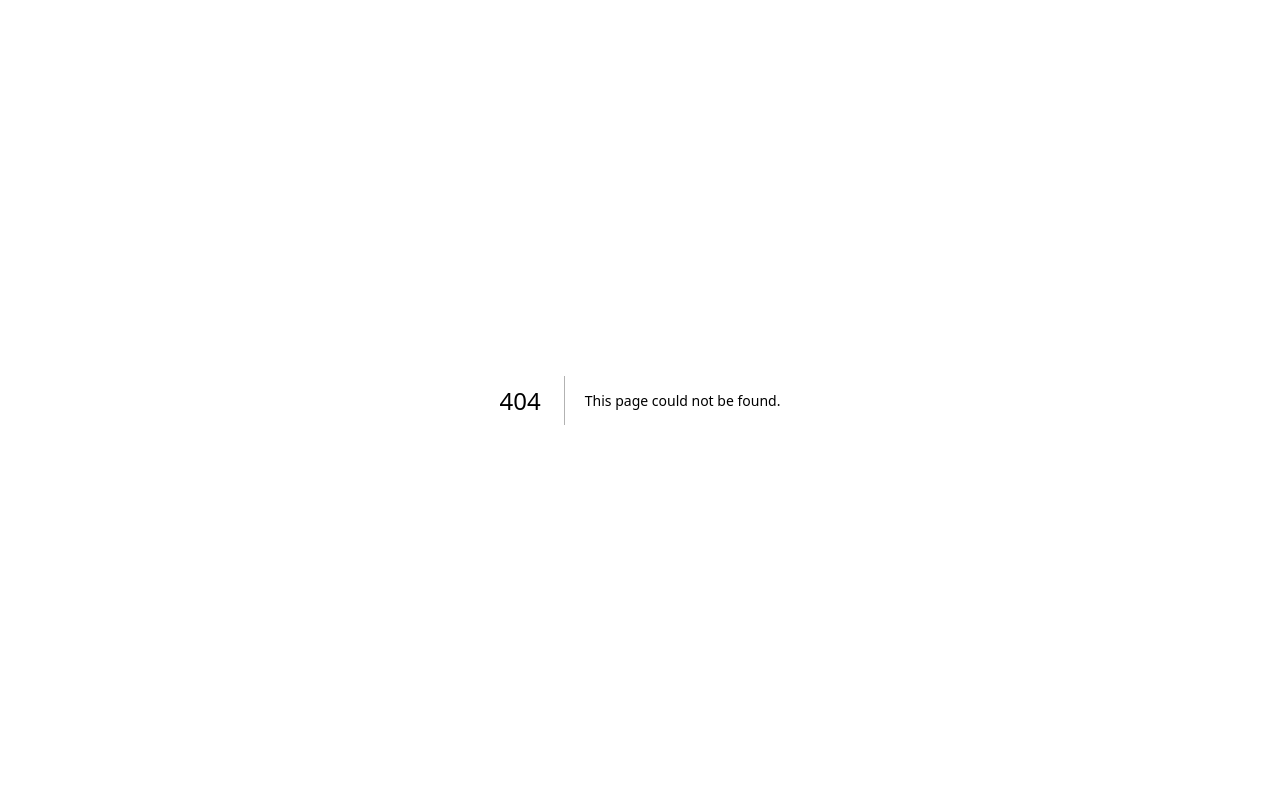
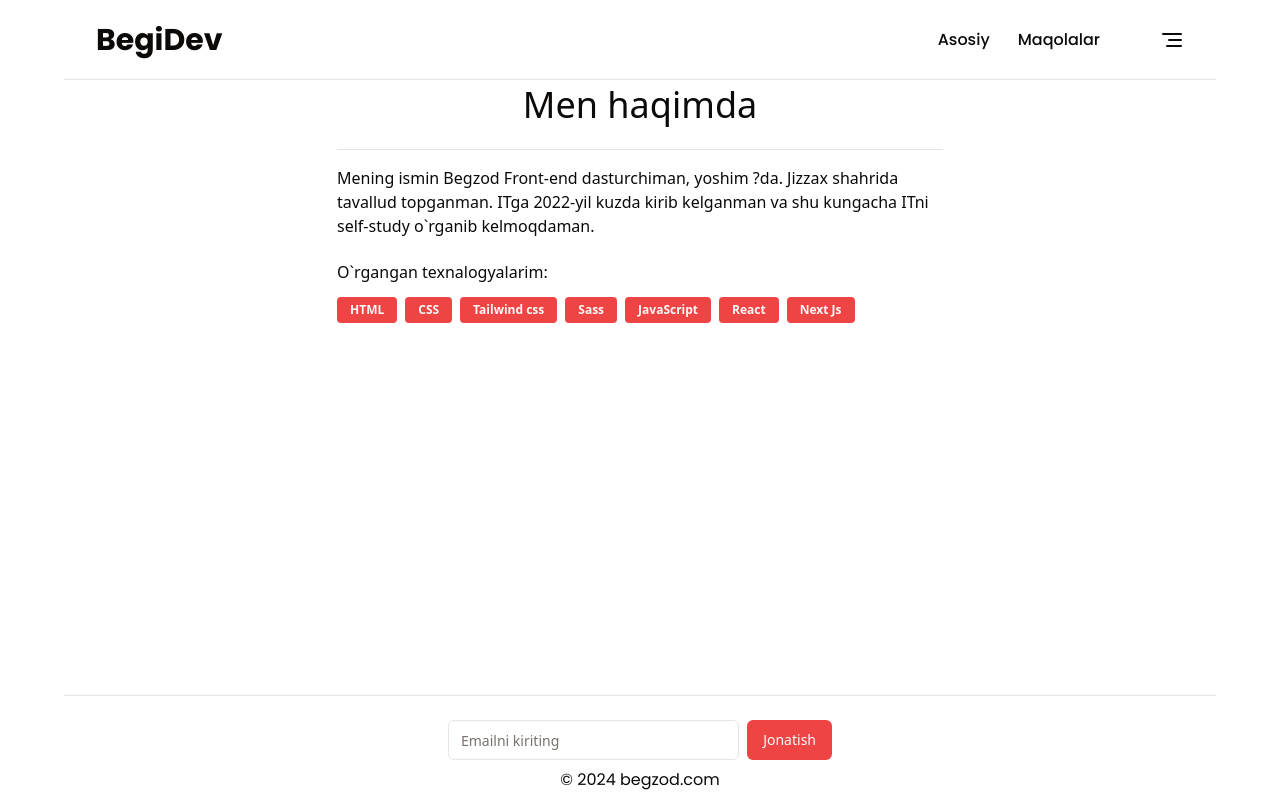
Before and after one commit to BegiDev/blog, a Next.js app: page /about in a window 1280 px wide. Before the commit this address had no page. Built offline with nearby package versions, Linux system fonts and the light colour scheme.

Commit message:
add about page and animation

```diff
--- a/app/(root)/(home)/page.tsx
+++ b/app/(root)/(home)/page.tsx
@@ -1,26 +1,28 @@
-import Image from "next/image";
-import Avatar from "../../../public/avatar.jpg";
-import Link from "next/link";
-import { Github, Instagram, Linkedin, Youtube } from "lucide-react";
-import { Button } from "@/components/ui/button";
+import Image from 'next/image';
+import Link from 'next/link';
+import { Instagram, Github, Youtube, Linkedin } from 'lucide-react';
+import Avatar from '../../../public/avatar.jpg';
+import { Button } from '@/components/ui/button';
 
-function HomePage() {
+export default function HomePage() {
   return (
     <div className="max-w-full md:max-w-[1000px] mx-auto px-4">
-      <div className="flex flex-col md:flex-row items-center gap-7 mt-[126px] md:mt-[190px]">
-        <div className="w-[125px] h-[125px] md:w-36 md:h-36 relative">
+      <div className="flex flex-col md:flex-row items-center gap-7 mt-[120px] md:mt-[190px]">
+        <div className="w-[125px] h-[125px] md:w-36 md:h-36 relative animate-slide-in-top">
           <Image
             src={Avatar}
             alt="Avatar"
             layout="fill"
-            className="rounded-full"
+            className="rounded-full object-cover"
           />
         </div>
-        <div className="text-center md:text-left">
+        <div className="text-center md:text-left animate-slide-in-bottom">
           <h1 className="text-4xl md:text-5xl font-bold text-[rgba(0, 0, 0, .85)] tracking-wide mt-[-20px] md:mt-0">
             Begzod Abduhamidov
           </h1>
-          <p className="text-xl py-3 md:py-3 md:text-3xl opacity-50">Front-end developer</p>
+          <p className="text-xl py-3 md:py-3 md:text-3xl opacity-50">
+            Front-end developer
+          </p>
           <div className="flex justify-center md:justify-start gap-3">
             <Link href={"https://www.instagram.com/begi.dev/"}>
               <Instagram />
@@ -37,14 +39,20 @@ function HomePage() {
           </div>
         </div>
       </div>
-      <div className="mt-7 md:mt-4 flex justify-center md:justify-start">
-        <Button variant="destructive">Po`stlarni o`qish</Button>
-        <Button className="ml-3" variant={"outline"}>
-          Men haqimda.
-        </Button>
+      <div className="mt-3 animate-slide-in-right">
+        <p className="text-[16px] md:text-[20px] text-center md:text-left font-medium py-0 md:py-2 md:tracking-wide">
+          Turli xildagi bloglarni o'qish istagi sizda bo`lsa ayan shu site siz
+          uchun :)
+        </p>
+        <div className="mt-6 md:mt-4 flex justify-center md:justify-start">
+          <Button variant="destructive">
+            <Link href={'/blog'}>Po`stlarni o`qish</Link>
+          </Button>
+          <Button className="ml-3" variant={"outline"}>
+            <Link href={'/about'}>Men haqimda.</Link>
+          </Button>
+        </div>
       </div>
     </div>
   );
 }
-
-export default HomePage;
--- a/app/(root)/_components/footer.tsx
+++ b/app/(root)/_components/footer.tsx
@@ -1,20 +1,12 @@
 import { Button } from "@/components/ui/button";
 import { Input } from "@/components/ui/input";
-import { navLinks } from "@/constant";
-import Link from "next/link";
 
 function Footer() {
   return (
-    <footer className="flex pt-10 flex-col container max-w-2xl">
-      <ul className="flex justify-center text-center font-poppins gap-1 md:gap-4">
-        {navLinks.map((item) => (
-          <Link href={item.route} key={item.route} className="hover:bg-blue-300/20 px-[4px] py-[4px] md:px-1 cursor-pointer rounded-sm transition-colors font-medium text-[15px] md:text-base">
-            {item.name}
-          </Link>
-        ))}
-      </ul>
-
-      <div className="flex justify-center items-center pt-2 ">
+    <footer
+      className="flex flex-col container max-w-6xl border-t mt-8"
+    >
+      <div className="flex justify-center items-center pt-6">
         <div className="flex w-full max-w-sm items-center space-x-2">
           <Input type="email" placeholder="Emailni kiriting" />
           <Button type="submit" variant={"destructive"}>
@@ -22,6 +14,9 @@ function Footer() {
           </Button>
         </div>
       </div>
+      <p className="text-center pt-2 font-base font-normal font-poppins">
+        © 2024 begzod.com
+      </p>
     </footer>
   );
 }
--- a/app/(root)/_components/global-search.tsx
+++ b/app/(root)/_components/global-search.tsx
@@ -14,7 +14,7 @@ import Link from "next/link";
 import { usePathname } from "next/navigation";
 
 function GlobalSearch() {
-  const pathName = usePathname()
+  const pathName = usePathname();
 
   return (
     <Sheet>
--- a/app/(root)/_components/navbar.tsx
+++ b/app/(root)/_components/navbar.tsx
@@ -35,6 +35,7 @@ const Navbar = () => {
           </div>
         </div>
       </div>
+
     </div>
   );
 };
--- /dev/null
+++ b/app/(root)/about/page.tsx
@@ -0,0 +1,29 @@
+import { Badge } from "@/components/ui/badge";
+import { learningTechnology } from "@/constant";
+
+function AboutMe() {
+  return (
+    <div className="container max-w-full md:max-w-[670px] mx-auto mt-[85px]">
+      <h1 className="text-center text-4xl font-normal">Men haqimda</h1>
+      <div className="border-t mt-6 font-sourceSans font-normal leading-7">
+        <h3 className="mt-4 text-base">
+          Mening ismin Begzod Front-end dasturchiman, yoshim ?da. Jizzax
+          shahrida tavallud topganman. ITga 2022-yil kuzda kirib kelganman va
+          shu kungacha ITni self-study o`rganib kelmoqdaman.
+        </h3>
+        <div className="mt-5">
+          <h4 className="font-medium ">O`rgangan texnalogyalarim:</h4>
+          <div className="mt-2">
+            {learningTechnology.map((item) => (
+              <Badge variant={"destructive"} key={item.name} className="mr-2 px-3 py-1">
+                {item.name}
+              </Badge>
+            ))}
+          </div>
+        </div>
+      </div>
+    </div>
+  );
+}
+
+export default AboutMe;
--- a/app/(root)/layout.tsx
+++ b/app/(root)/layout.tsx
@@ -8,7 +8,7 @@ function PageLayout({ children }: ChildProps) {
     <div className="flex flex-col min-h-screen">
       <Navbar />
       <div className="flex-grow">{children}</div>
-      <div className="mb-4">
+      <div className="mb-2">
         <Footer />
       </div>
     </div>
--- a/app/globals.css
+++ b/app/globals.css
@@ -1,7 +1,6 @@
 @tailwind base;
 @tailwind components;
 @tailwind utilities;
-
 
 @layer base {
   :root {
@@ -58,3 +57,48 @@
     @apply bg-background text-foreground;
   }
 }
+
+@keyframes slide-in-top {
+  0% {
+    opacity: 0;
+    transform: translateY(-50px);
+  }
+  100% {
+    opacity: 1;
+    transform: translateY(0);
+  }
+}
+
+@keyframes slide-in-bottom {
+  0% {
+    opacity: 0;
+    transform: translateY(50px);
+  }
+  100% {
+    opacity: 1;
+    transform: translateY(0);
+  }
+}
+
+@keyframes slide-in-right {
+  0% {
+    opacity: 0;
+    transform: translateX(50px);
+  }
+  100% {
+    opacity: 1;
+    transform: translateX(0);
+  }
+}
+
+.animate-slide-in-top {
+  animation: slide-in-top 0.8s ease-out forwards;
+}
+
+.animate-slide-in-bottom {
+  animation: slide-in-bottom 0.8s ease-out forwards;
+}
+
+.animate-slide-in-right {
+  animation: slide-in-right 0.8s ease-out forwards;
+}
--- a/constant/index.ts
+++ b/constant/index.ts
@@ -1,4 +1,4 @@
-import { Home, Newspaper, Youtube, Github, Instagram  } from "lucide-react";
+import { Home, Newspaper, CodeXml} from "lucide-react";
 
 export const navLinks = [
   { name: "Asosiy", route: "/", icon: Home, id: 0 },
@@ -17,3 +17,13 @@ export const popularTags = [
   { name: "English", slug: "english" },
   { name: "NextJS", slug: "next-js" },
 ];
+
+export const learningTechnology = [
+  {name: "HTML", icon: CodeXml},
+  {name: "CSS", icon: CodeXml},
+  {name: "Tailwind css", icon: CodeXml},
+  {name: "Sass", icon: CodeXml},
+  {name: "JavaScript", icon: CodeXml},
+  {name: "React", icon: CodeXml},
+  {name: "Next Js", icon: CodeXml},
+]
```
Also changed, not shown: app/(root)/blog/page.tsx (renamed from app/(root)/blogs/page.tsx).
